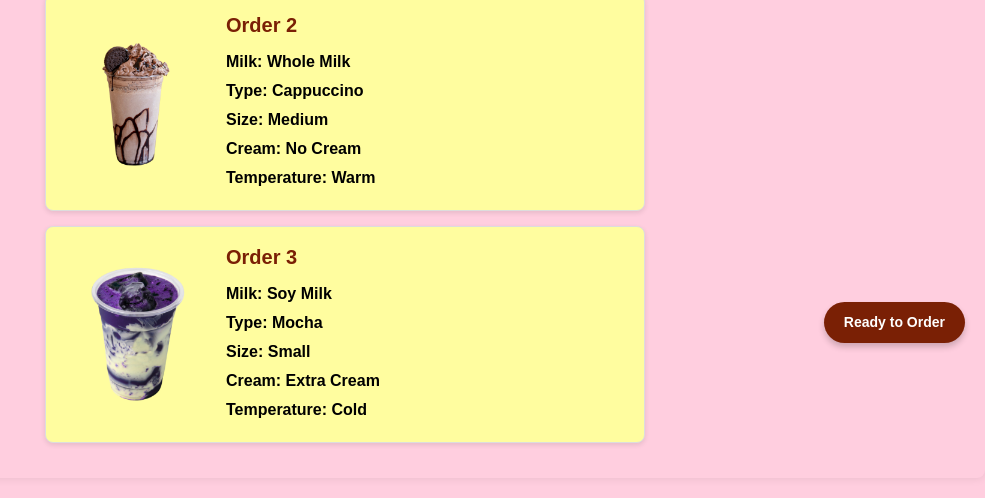
After one commit to zahoon/KupiCoffee-System, a PHP site: page /xe/Customer/inCartTest.php in a window 1280 px wide. The commit adds this page. Shown: the part 437-935 px from the top of the page, without its empty margins (295-1280 px from the left). Run offline with PHP 8.4, Linux system fonts and the light colour scheme; a stand-in replaces the project's code that opens the database connection; some libraries are stand-ins or nearby versions.

Commit message:
part kak pah

```diff
--- /dev/null
+++ b/Customer/inCartTest.php
@@ -0,0 +1,161 @@
+<!DOCTYPE html>
+<html lang="en">
+<head>
+    <meta charset="UTF-8">
+    <meta name="viewport" content="width=device-width, initial-scale=1.0">
+    <title>In Cart</title>
+    <link rel="stylesheet" href="https://cdnjs.cloudflare.com/ajax/libs/font-awesome/5.15.4/css/all.min.css">
+    <style>
+        body {
+            font-family: Arial, sans-serif;
+            margin: 20px;
+            padding: 0;
+            background-color: rgb(255, 206, 223);
+            background-size: cover;
+        }
+
+        .container {
+            display: inline-block; /* Shrink-wrap to fit content */
+            margin: 20px auto;
+            padding: 20px;
+            background-color: rgb(255, 206, 223);
+            border-radius: 8px;
+            box-shadow: 0 0 10px rgba(0, 0, 0, 0.1);
+            text-align: center;
+        }
+
+        h1 {
+            font-size: 30px;
+            font-weight: bold;
+            color: #7a2005;
+            margin-top: 20px;
+            margin-bottom: 30px;
+            text-align: center;
+        }
+
+        .order {
+            max-width: 600px;
+            margin: 15px auto;
+            border: 1px solid #ddd;
+            padding: 15px;
+            border-radius: 8px;
+            background-color: rgb(255, 253, 159);
+            box-shadow: 0 2px 5px rgba(0, 0, 0, 0.1);
+            display: flex; /* Use flexbox for layout */
+            align-items: center; /* Center image and text vertically */
+            gap: 15px; /* Add spacing between image and text */
+        }
+
+        .order img {
+            width: 150px; /* Set a fixed width for the image */
+            height: auto;
+            object-fit: cover; /* Ensure image fits nicely within bounds */
+            border-radius: 8px;
+        }
+
+        .order .details {
+            text-align: left;
+            flex-grow: 1; /* Allow text to take up remaining space */
+        }
+
+        .order strong {
+            font-size: 20px;
+            color: #7a2005;
+            display: block; /* Ensure it starts a new line */
+            margin-bottom: 10px;
+        }
+
+        .order .details p {
+            margin: 5px 0;
+            font-size: 16px;
+            font-weight: bold;
+        }
+
+        /* Floating Button */
+        .floating-button {
+            position: fixed;
+            bottom: 20px;
+            right: 20px;
+            background-color: #7a2005;
+            color: white;
+            padding: 10px 20px;
+            font-size: 14px;
+            font-weight: bold;
+            border: none;
+            border-radius: 25px;
+            cursor: pointer;
+            box-shadow: 0 4px 6px rgba(0, 0, 0, 0.2);
+            transition: background-color 0.3s ease;
+        }
+
+        .floating-button:hover {
+            background-color: #ffb300;
+        }
+    </style>
+</head>
+<body>
+
+<?php include '../Homepage/header.php'; ?>
+
+<div class="container">
+    <h1  style = "font-size: 30px;
+            font-weight: bold;
+            color: #7a2005;
+            margin-top: 20px;
+            margin-bottom: 30px;
+            text-align: center;">Your Orders List</h1>
+
+    <?php
+    // Example orders
+    $orders = [
+        [
+            'milk' => 'Almond Milk',
+            'type' => 'Latte',
+            'size' => 'Large',
+            'cream' => 'Whipped Cream',
+            'temperature' => 'Hot',
+            'image' => '../image/SALTED_CARAMEL_FRAPPE.png'
+        ],
+        [
+            'milk' => 'Whole Milk',
+            'type' => 'Cappuccino',
+            'size' => 'Medium',
+            'cream' => 'No Cream',
+            'temperature' => 'Warm',
+            'image' => '../image/CHOCOOKIES.png'
+        ],
+        [
+            'milk' => 'Soy Milk',
+            'type' => 'Mocha',
+            'size' => 'Small',
+            'cream' => 'Extra Cream',
+            'temperature' => 'Cold',
+            'image' => '../image/YAM_MILK.png'
+        ],
+    ];
+    ?>
+
+    <?php if (!empty($orders)): ?>
+        <?php foreach ($orders as $index => $order): ?>
+            <div class="order">
+                <img src="<?php echo htmlspecialchars($order['image']); ?>" alt="Order Image">
+                <div class="details">
+                    <strong>Order <?php echo $index + 1; ?></strong>
+                    <p>Milk: <?php echo htmlspecialchars($order['milk']); ?></p>
+                    <p>Type: <?php echo htmlspecialchars($order['type']); ?></p>
+                    <p>Size: <?php echo htmlspecialchars($order['size']); ?></p>
+                    <p>Cream: <?php echo htmlspecialchars($order['cream']); ?></p>
+                    <p>Temperature: <?php echo htmlspecialchars($order['temperature']); ?></p>
+                </div>
+            </div>
+        <?php endforeach; ?>
+    <?php else: ?>
+        <p class="no-orders">No orders in cart.</p>
+    <?php endif; ?>
+</div>
+
+<!-- Button -->
+<button class="floating-button" onclick="window.location.href='readyOrder.php';">Ready to Order</button>
+
+</body>
+</html>
--- a/Homepage/header.php
+++ b/Homepage/header.php
@@ -12,7 +12,7 @@
     <header class="bg-amber-950 p-4 shadow-md flex justify-between items-center">
         <!-- Logo and Text Container -->
         <div class="flex items-center space-x-4">
-           <img src="../image/logowhite.png" alt="Logo" class="w-10">
+           <img src="../image/logo.png" alt="Logo" class="w-10">
            <h1 class="text-2xl font-mono text-pink-100">KupiCoffee</h1>
         </div>
         <div class="relative">
```
Also changed, not shown: Customer/Menu.php (renamed from Menu.php, +61 -25 lines), Customer/addToCart.php (added, +133 -0 lines), Customer/inCart.php (added, +163 -0 lines), Customer/index.php (renamed from Cust/index.php, +11 -12 lines), Customer/readyOrder.php (added, +121 -0 lines), kupiOrder.php (deleted, +0 -22 lines), Customer/MeetOurTeam.php (renamed from Cust/MeetOurTeam.php), image/cart.png, image/delivery.png (added), image/kupiOrder.png (added), image/logo.png, image/logowhite.png (deleted), image/pickup.png (added).
